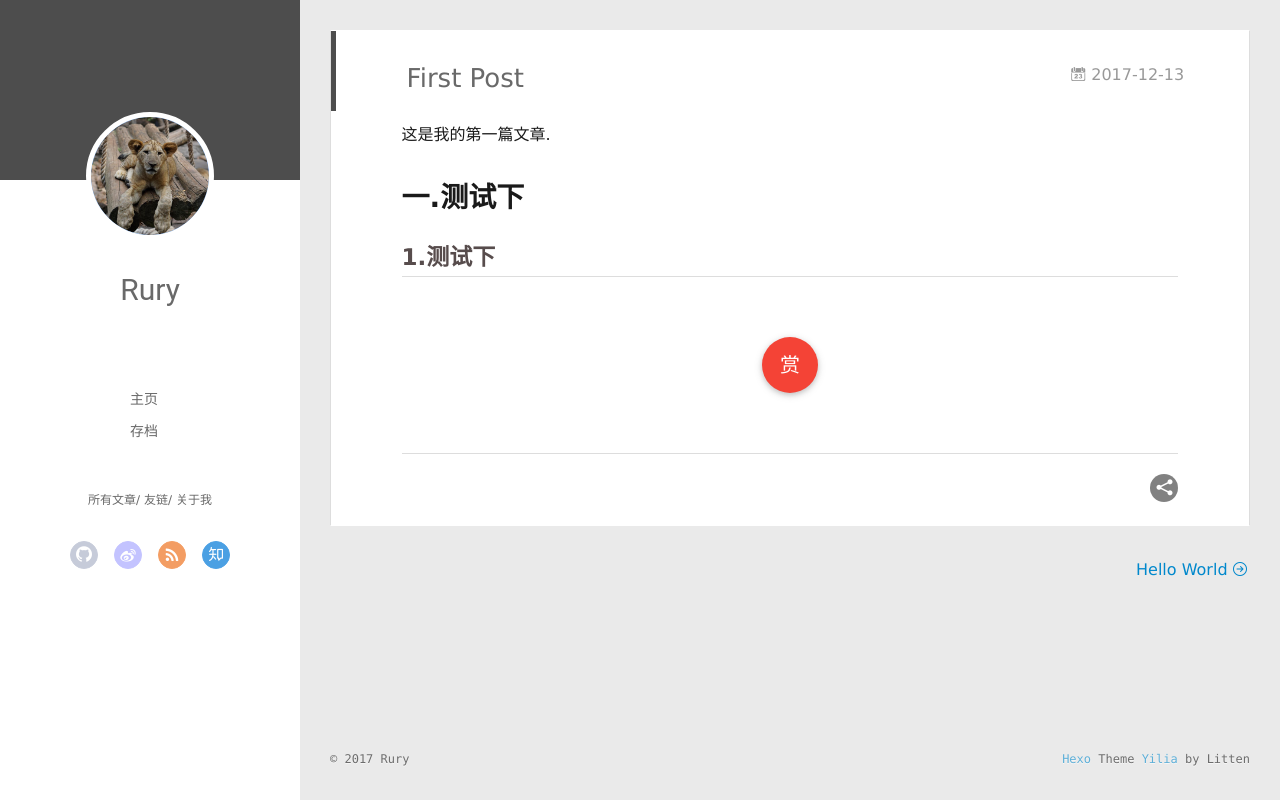
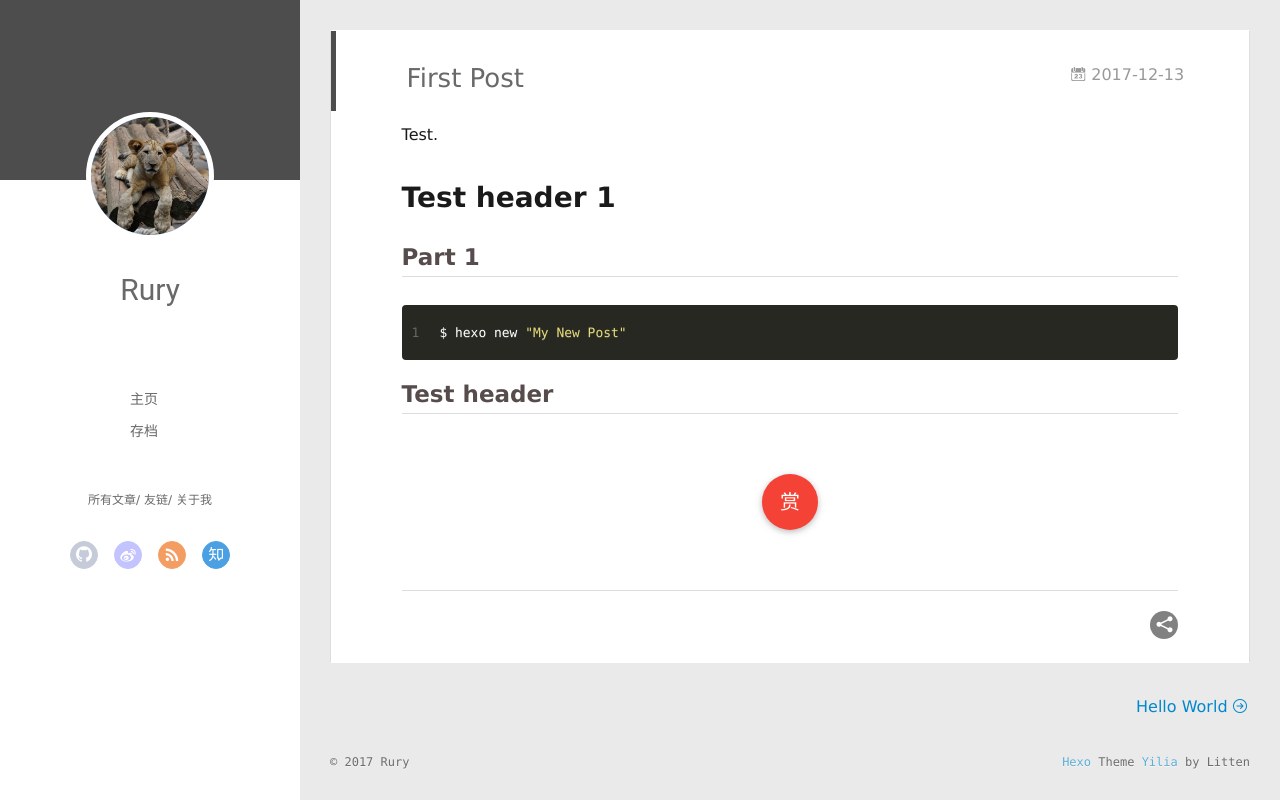
Before and after one commit to popocoo/rury.github.io, a plain HTML site: page 2017/12/13/First-Post/index.html in a window 1280 px wide. Drawn offline with Linux system fonts and the light colour scheme.

Commit message:
Site updated: 2017-12-15 15:59:23

```diff
--- a/2017/12/13/First-Post/index.html
+++ b/2017/12/13/First-Post/index.html
@@ -8,16 +8,16 @@
   <link rel="dns-prefetch" href="http://yoursite.com">
   <title>First Post | Rury的博客</title>
   <meta name="viewport" content="width=device-width, initial-scale=1, maximum-scale=1">
-  <meta name="description" content="这是我的第一篇文章. 一.测试下1.测试下">
+  <meta name="description" content="Test. Test header 1Part 11$ hexo new &quot;My New Post&quot; Test header">
 <meta property="og:type" content="article">
 <meta property="og:title" content="First Post">
 <meta property="og:url" content="http://yoursite.com/2017/12/13/First-Post/index.html">
 <meta property="og:site_name" content="Rury的博客">
-<meta property="og:description" content="这是我的第一篇文章. 一.测试下1.测试下">
-<meta property="og:updated_time" content="2017-12-13T03:47:16.385Z">
+<meta property="og:description" content="Test. Test header 1Part 11$ hexo new &quot;My New Post&quot; Test header">
+<meta property="og:updated_time" content="2017-12-15T07:56:13.136Z">
 <meta name="twitter:card" content="summary">
 <meta name="twitter:title" content="First Post">
-<meta name="twitter:description" content="这是我的第一篇文章. 一.测试下1.测试下">
+<meta name="twitter:description" content="Test. Test header 1Part 11$ hexo new &quot;My New Post&quot; Test header">
 
     <link rel="alternative" href="/atom.xml" title="Rury的博客" type="application/atom+xml">
 
@@ -173,8 +173,9 @@
 
     <div class="article-entry" itemprop="articleBody">
 
-        <p>这是我的第一篇文章.</p>
-<h1 id="一-测试下"><a href="#一-测试下" class="headerlink" title="一.测试下"></a>一.测试下</h1><h2 id="1-测试下"><a href="#1-测试下" class="headerlink" title="1.测试下"></a>1.测试下</h2>
+        <p>Test.</p>
+<h1 id="Test-header-1"><a href="#Test-header-1" class="headerlink" title="Test header 1"></a>Test header 1</h1><h2 id="Part-1"><a href="#Part-1" class="headerlink" title="Part 1"></a>Part 1</h2><figure class="highlight bash"><table><tr><td class="gutter"><pre><span class="line">1</span><br></pre></td><td class="code"><pre><span class="line">$ hexo new <span class="string">"My New Post"</span></span><br></pre></td></tr></table></figure>
+<h2 id="Test-header"><a href="#Test-header" class="headerlink" title="Test header"></a>Test header</h2>
 
 
 
```
Also changed, not shown: index.html (+3 -2 lines).
